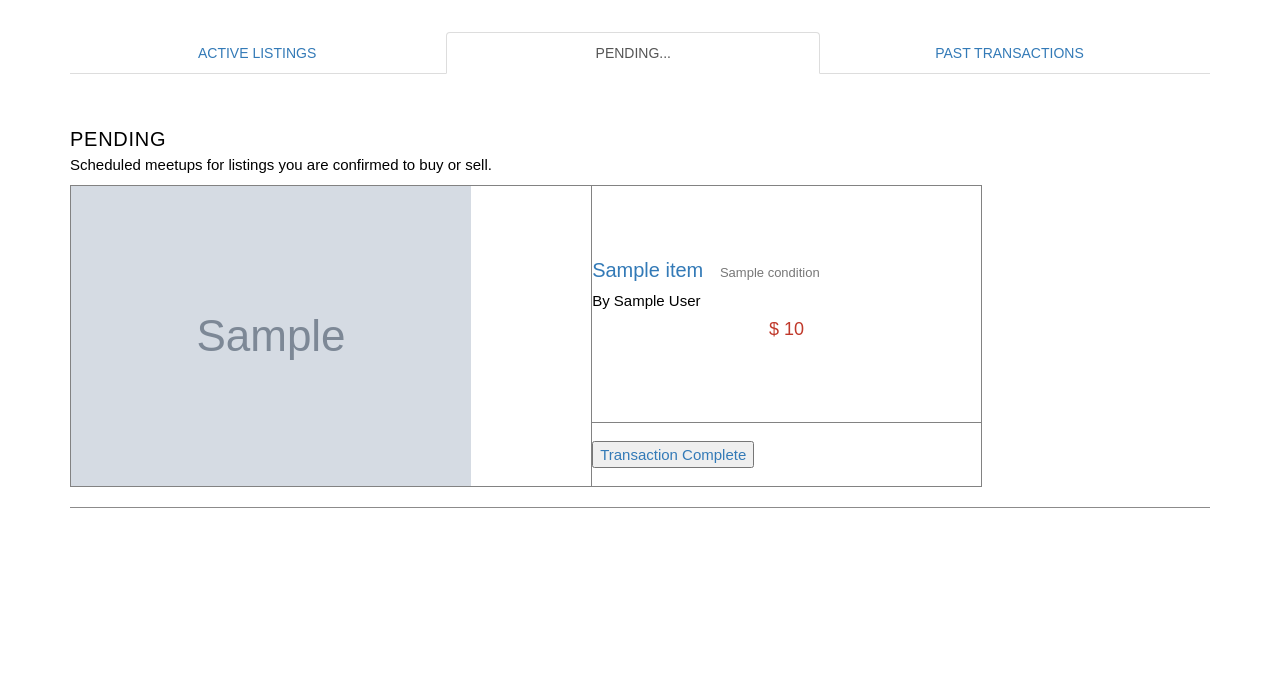
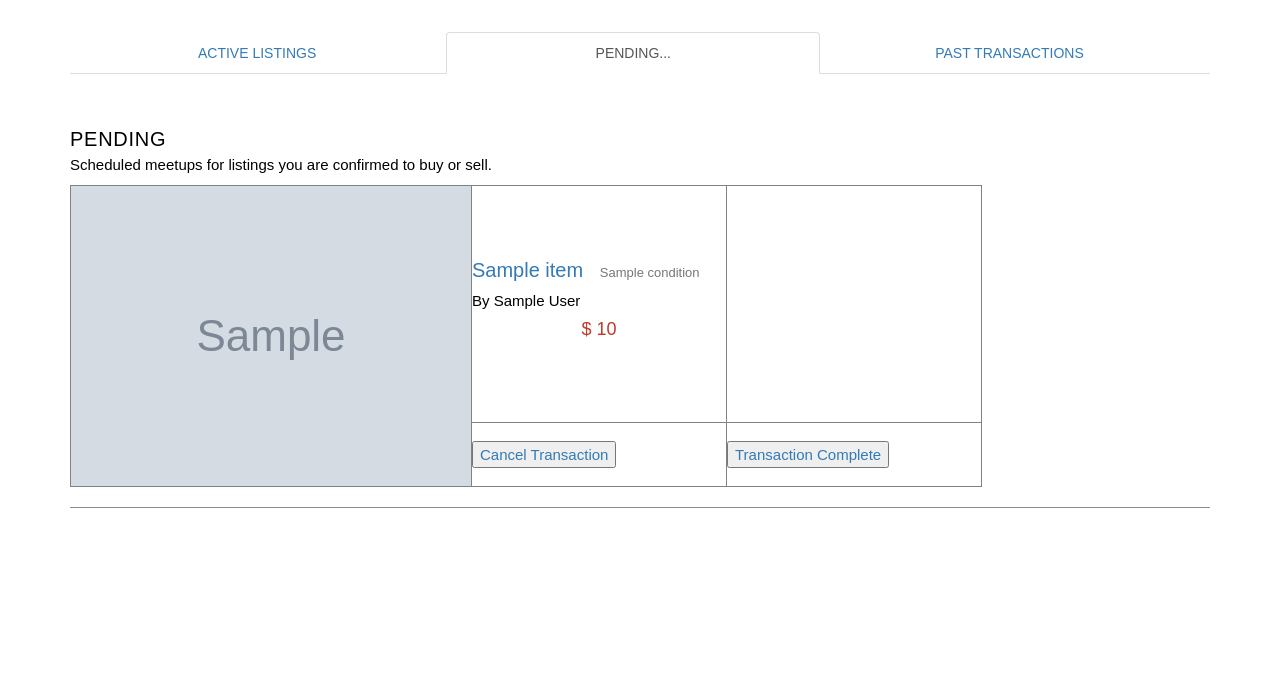
Before and after one commit to CodeSammich/stuy-books, a Flask app: template templates/userpage.html in a window 1280 px wide, after a click on "PENDING...". Shown: the part 188-875 px from the top of the page. Run offline with Flask 2, Linux system fonts and the light colour scheme; the template is opened without the code that fills it: most values are stand-ins (such as "Sample title", 1, 10 or a date in 2020); grey boxes marked "Sample" are stand-in pictures; parts of the project's set-up code (start-up, migrations or seed data) failed here and were passed over; some libraries are stand-ins or nearby versions.

Commit message:
cancel transaction

```diff
--- a/templates/userpage.html
+++ b/templates/userpage.html
@@ -55,7 +55,10 @@
 	<p style="text-align:center; font-size:18px; color:#C0392B; width:100%;">$ {{item['price']}}</p>
       </td>
     </tr>
-    <tr><td><button><a href='/finish/{{item['email']}}/{{item['bookName']}}/{{item['author']}}/{{item['price']}}/{{item['condition']}}'>Transaction Complete</a></button><br></td></tr>
+    <tr>
+      <td><button><a href='/cancel/{{item['email']}}/{{item['bookName']}}/{{item['author']}}/{{item['price']}}/{{item['condition']}}'>Cancel Transaction</a></button>
+      <td><button><a href='/finish/{{item['email']}}/{{item['bookName']}}/{{item['author']}}/{{item['price']}}/{{item['condition']}}'>Transaction Complete</a></button><br></td>
+    </tr>
   </table>
   <hr>
   {% endfor %}
```
